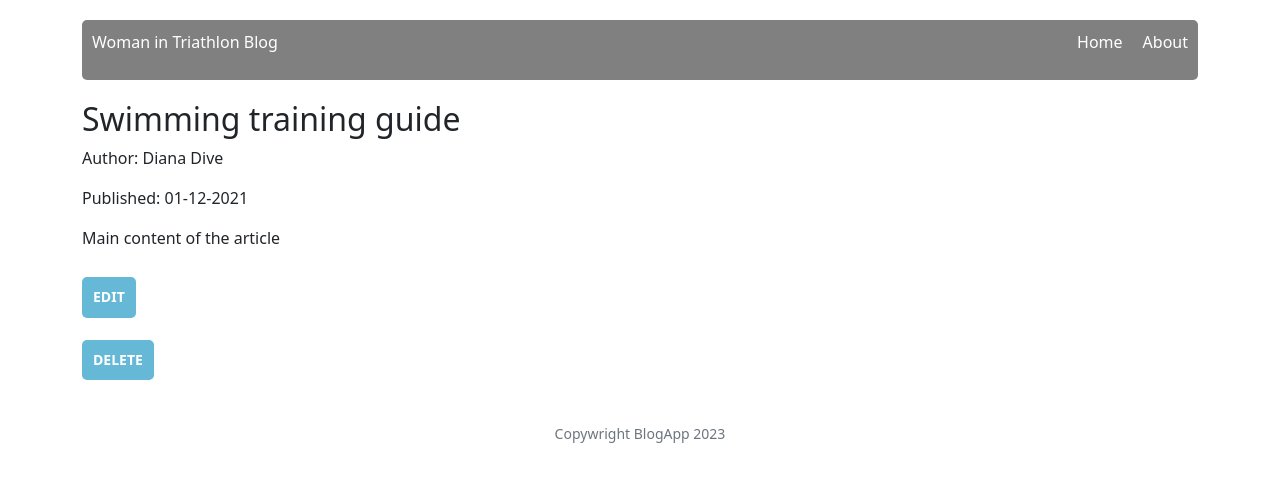
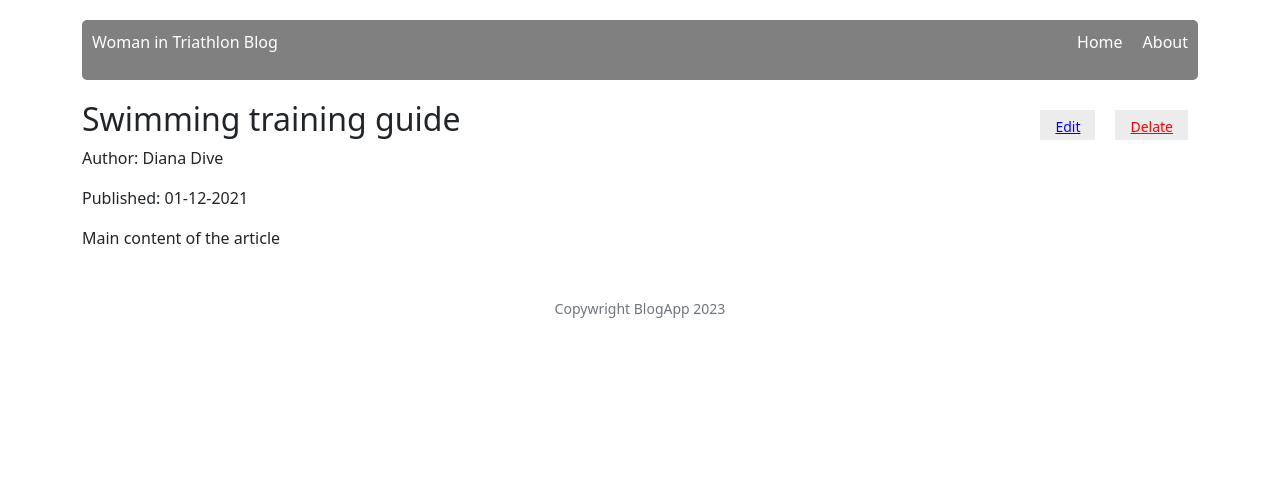
Before and after one commit to GabrielaDun/blog-react, a JavaScript app in the folder blog-react/: page /post/1 in a window 1280 px wide. Shown: the top 482 px of the page. Built offline with nearby package versions, Linux system fonts and the light colour scheme.

Commit message:
Added edit button to a single blog post

```diff
--- a/blog-react/src/components/features/PostBox/PostBox.js
+++ b/blog-react/src/components/features/PostBox/PostBox.js
@@ -6,7 +6,7 @@ import { Link} from 'react-router-dom';
 
 
 const PostBox = (props) => {
-    console.log(props);
+    console.log(props.id);
     return (
         <div>
             <h4>{props.title}</h4>
@@ -17,7 +17,7 @@ const PostBox = (props) => {
             <p>Author: {props.author}</p>
             <p>Published: {props.publishedDate}</p>
             <p>{props.shortDescription}</p>
-            <Link className={styles.button}to={'/post/'+ props.id}><Button>Read more</Button></Link>
+            <Link className={styles.button} to={'/post/'+ props.id} ><Button>Read more</Button></Link>
         </div>
     )
 
--- a/blog-react/src/components/pages/Page/Page.js
+++ b/blog-react/src/components/pages/Page/Page.js
@@ -1,24 +1,25 @@
 import { useSelector } from 'react-redux';
 import { getPostsById } from '../../../redux/postsRedux';
 import { useParams } from 'react-router';
-import Button from '../../features/Button/Button';
+import styles from './Page.module.scss'
+import { Link } from 'react-router-dom';
 
 const Page = () => {
-    let { id } = useParams();
+    const { id } = useParams();
     console.log(id);
     const listData = useSelector(state => getPostsById(state, id));
     console.log(listData);
     return (
-        <div>
-            <div>
+        <div className={styles.page}>
+            <div >
                 <h2>{listData.title}</h2>
                 <p><span>Author: </span>{listData.author}</p>
                 <p><span>Published: </span>{listData.publishedDate}</p>
                 <p>{listData.content}</p>
             </div>
-            <div>
-                <Button>Edit</Button>
-                <Button>Delete</Button>
+            <div className={styles.subpage}>
+                <Link className={styles.button} to={'/post/edit/'+ id } >Edit</Link>
+                <Link className={styles.delate} to={'/post/edit/' + id}>Delate</Link>
             </div>
 
         </div>
--- a/blog-react/src/components/pages/Page/Page.module.scss
+++ b/blog-react/src/components/pages/Page/Page.module.scss
@@ -0,0 +1,37 @@
+.page {
+    display: flex;
+    flex-direction: row;
+    justify-content: space-between;
+}
+
+.subpage {
+    display: flex;
+    flex-direction: row;
+
+}
+
+.button {
+    background-color: rgb(237, 236, 236);
+    height: 20px;
+    border-color: blue;
+    color: blue;
+    font-size: 14px;
+    padding: 15px;
+    line-height: 0.3;
+    margin: 10px ;
+    cursor: pointer;
+    font-weight: 300;
+
+}
+.delate {
+    background-color: rgb(237, 236, 236);
+    height: 20px;
+    font-size: 14px;
+    padding: 15px;
+    margin: 10px ;
+    cursor: pointer;
+    font-weight: 300;
+    line-height: 0.3;
+    border-color: red;
+    color: red;
+}
```
